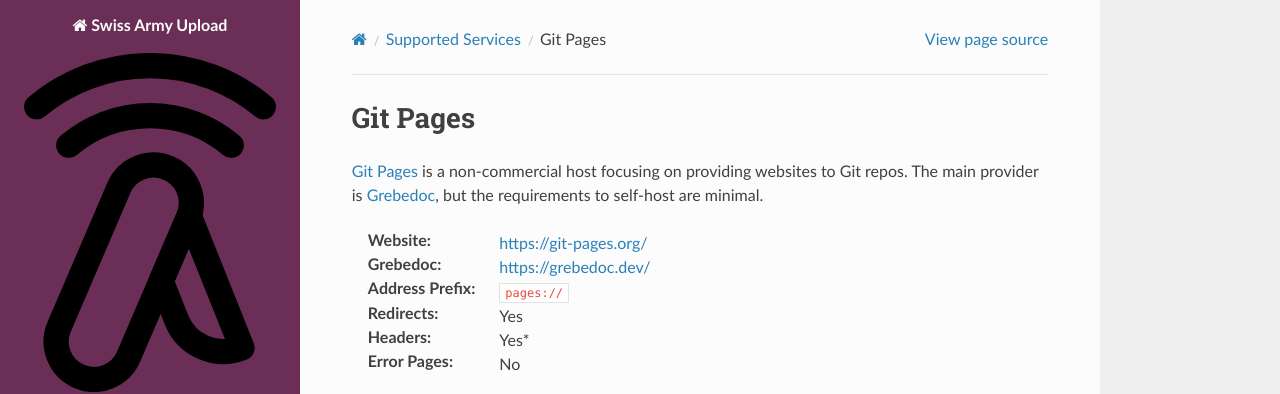
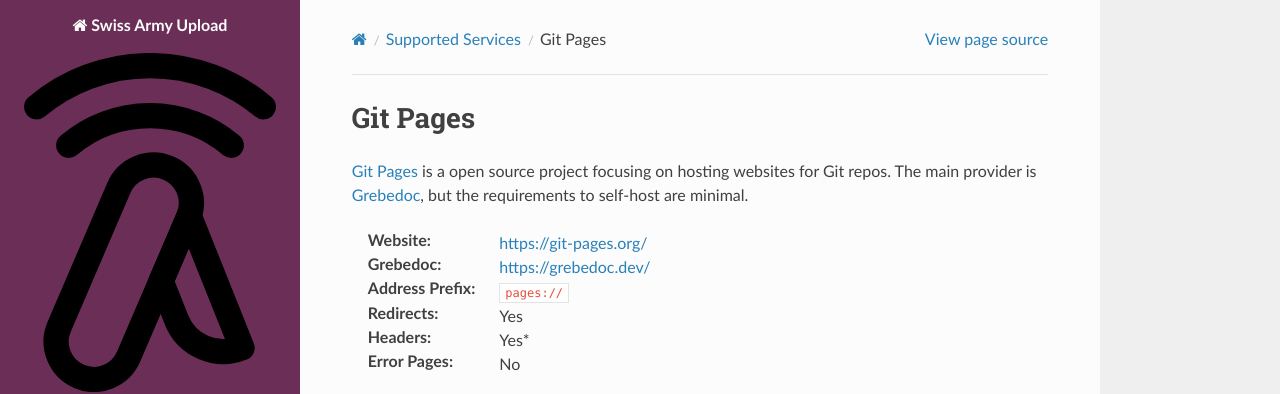
Before and after one commit to teahouse-hosting/swiss-army-upload, a Sphinx documentation site: the page built from docs/backends/git-pages.rst, in a window 1280 px wide and 1049 px high. Shown: the top 394 px of the window. Built offline with Sphinx 7.4.7 and the Read the Docs theme 3.1.0, drawn with Linux system fonts in a browser that asks for light colours; pages that are not in the unit, such as notebooks, are missing from menus.

Commit message:
Rephrase git-pages description

```diff
--- a/docs/backends/git-pages.rst
+++ b/docs/backends/git-pages.rst
@@ -4,7 +4,7 @@
 Git Pages
 =========
 
-`Git Pages <https://git-pages.org/>`_ is a non-commercial host focusing on providing websites to Git repos. The main provider is `Grebedoc <https://grebedoc.dev/>`_, but the requirements to self-host are minimal.
+`Git Pages <https://git-pages.org/>`_ is a open source project focusing on hosting websites for Git repos. The main provider is `Grebedoc <https://grebedoc.dev/>`_, but the requirements to self-host are minimal.
 
 :Website: https://git-pages.org/
 :Grebedoc: https://grebedoc.dev/
```
